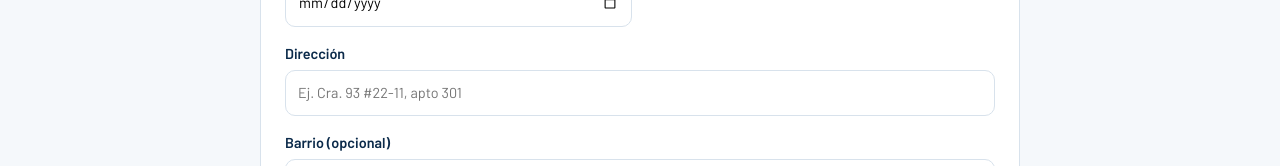
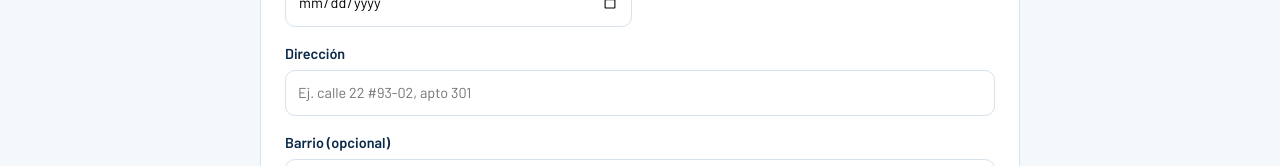
Before and after one commit to BrayanC17/ferreservicios-burgos, an Angular app in the folder proyecto/frontend/: page /servicios in a window 1280 px wide. Shown: the part 471-637 px from the top of the page. Built offline with nearby package versions, Linux system fonts and the light colour scheme; no server answers.

Commit message:
Update address placeholder in solicitar-servicio.html

```diff
--- a/proyecto/frontend/src/app/pages/solicitar-servicio/solicitar-servicio.html
+++ b/proyecto/frontend/src/app/pages/solicitar-servicio/solicitar-servicio.html
@@ -36,7 +36,7 @@
 
       <label>
         Dirección
-        <input type="text" formControlName="direccion" placeholder="Ej. Cra. 93 #22-11, apto 301" autocomplete="street-address" />
+        <input type="text" formControlName="direccion" placeholder="Ej. calle 22 #93-02, apto 301" autocomplete="street-address" />
         @if (invalido('direccion')) { <small class="error">Escribe la dirección completa.</small> }
       </label>
 
```
